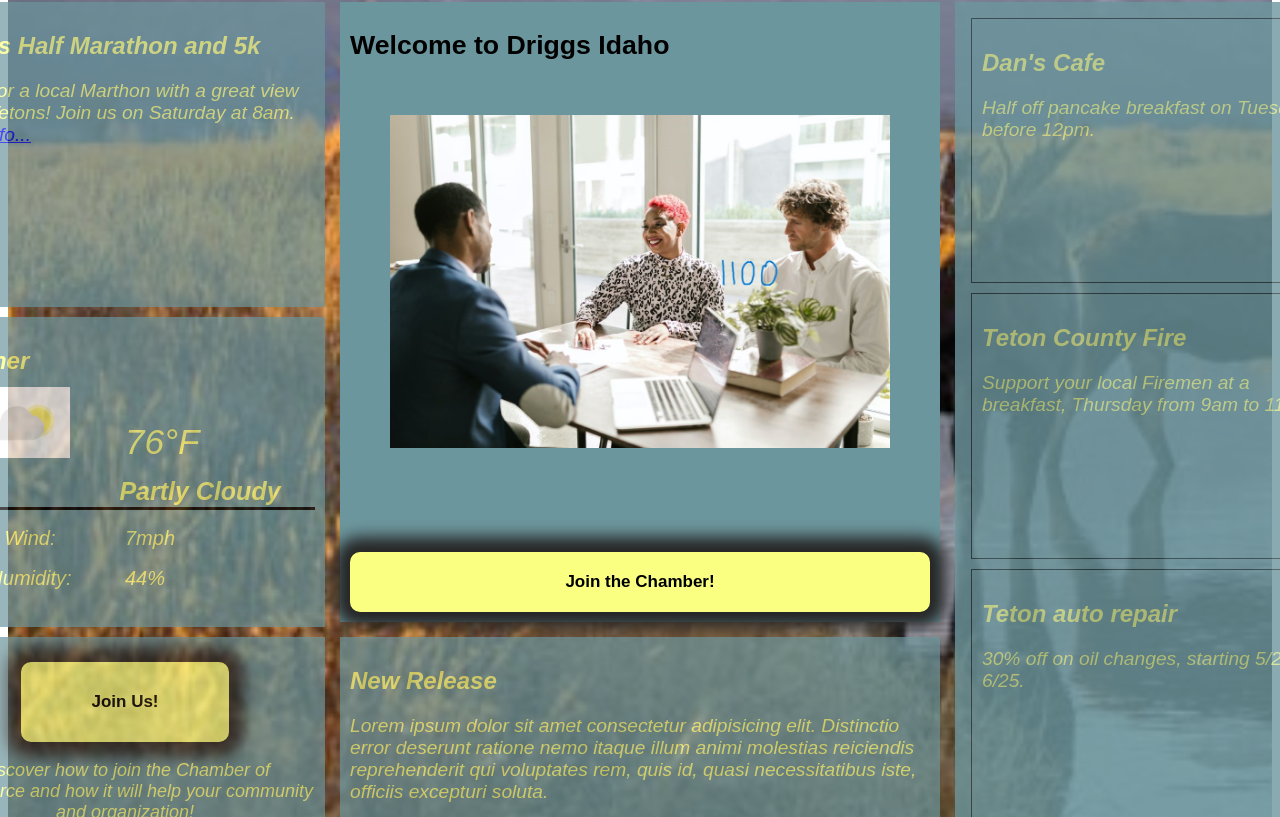
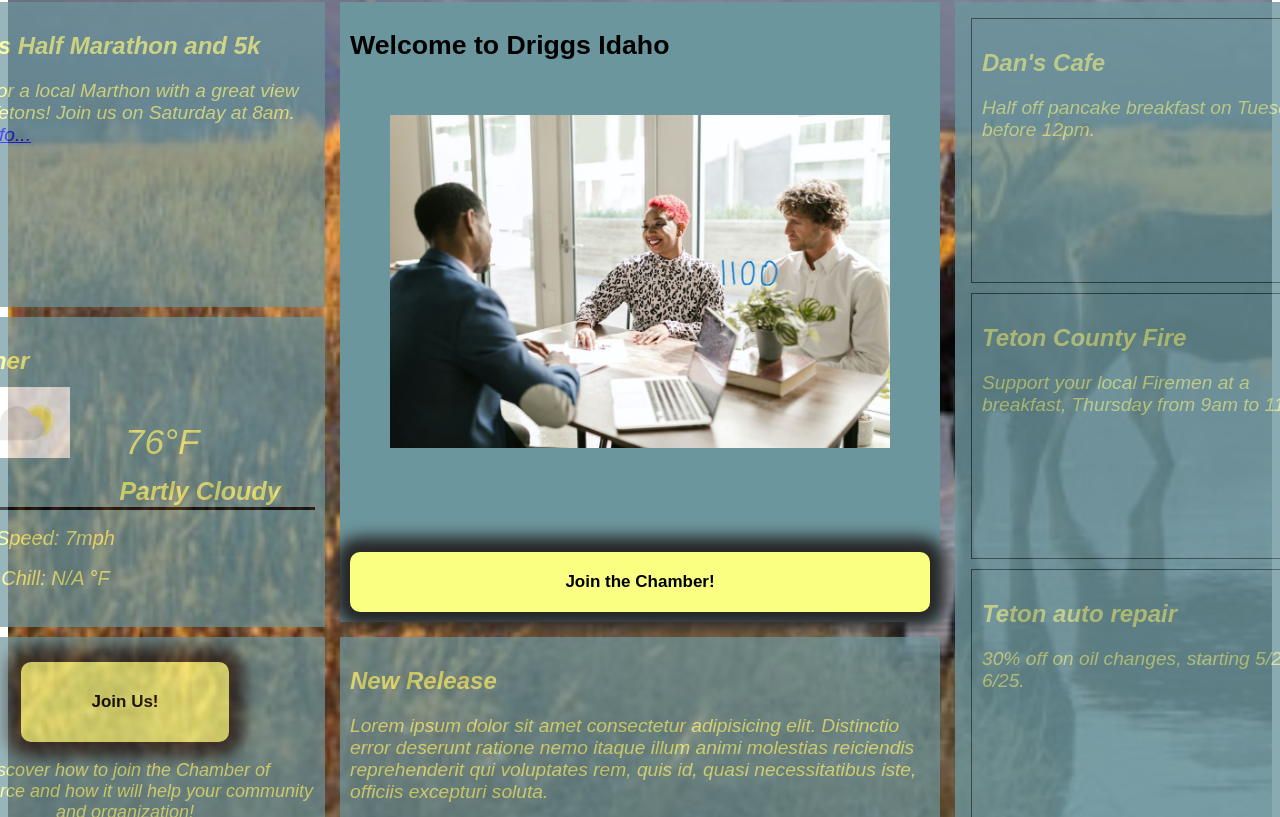
Before and after one commit to jasonharrison555/wdd230, a plain HTML site: page Chamber/index.html in a window 1280 px wide. Shown: the part 383-1200 px from the top of the page. Drawn offline with Linux system fonts and the light colour scheme.

Commit message:
windchill

```diff
--- a/Chamber/index.html
+++ b/Chamber/index.html
@@ -51,10 +51,9 @@
             <img class="icon" src="images/partlycloudyicon.png" alt="partly cloudy icon"/>
             <p class="temp">76°F</p>
             <p class="cloudy">Partly Cloudy</p>
-            <p class="wind">Wind: </p>
-            <p class="mph">7mph </p>
-            <p class="hum">Humidity: </p>
-            <p class="perc"> 44% </p>
+            <p class="wind">Wind Speed: 7mph</p>
+            <p class="windchill">Wind Chill: <span id="wChill"></span> °F </p>
+
 
         </div>
         <div class="join">
@@ -108,5 +107,6 @@
 <script src="scripts/date.js"></script>
 <script src="scripts/scripts.js"></script>
 <script src="scripts/navbar.js"></script>
+<script src="scripts/windchill.js"></script>
 </body>
 </html>
--- /dev/null
+++ b/Chamber/scripts/windchill.js
@@ -0,0 +1,13 @@
+var temp = 76;
+var speed = 7;
+
+var windChill = (35.74 + (0.6215 * temp)) - (35.75 * Math.pow(speed, 0.16)) + (0.4275 * temp *Math.pow(speed, 0.16));
+
+if (temp <= 50 && speed >= 3) {
+    windChill = Math.round(35.74 + (0.6215 * temp)) - Math.round(35.75 * Math.pow(speed, 0.16)) + Math.round(0.4275 * temp * Math.pow(speed, 0.16));
+} else {
+   windChill = "N/A";
+}
+
+
+document.getElementById("wChill").innerHTML = windChill;
--- a/Chamber/styles/base.css
+++ b/Chamber/styles/base.css
@@ -221,7 +221,7 @@ background-color: #ffc53f;
   grid-row: 4;
   font-size: 20px;
 }
-.hum {
+.windchill {
   grid-column: 1;
   grid-row: 5;
   text-align: center;
```
